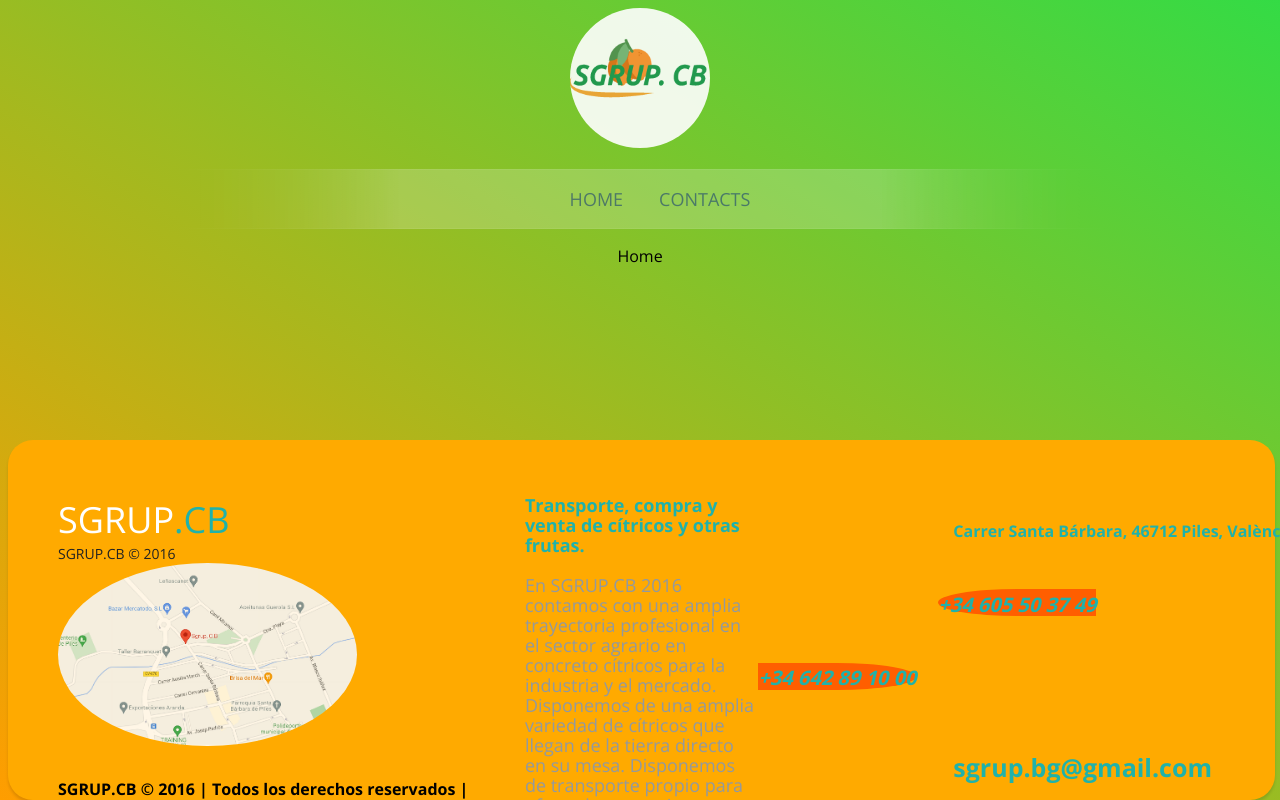
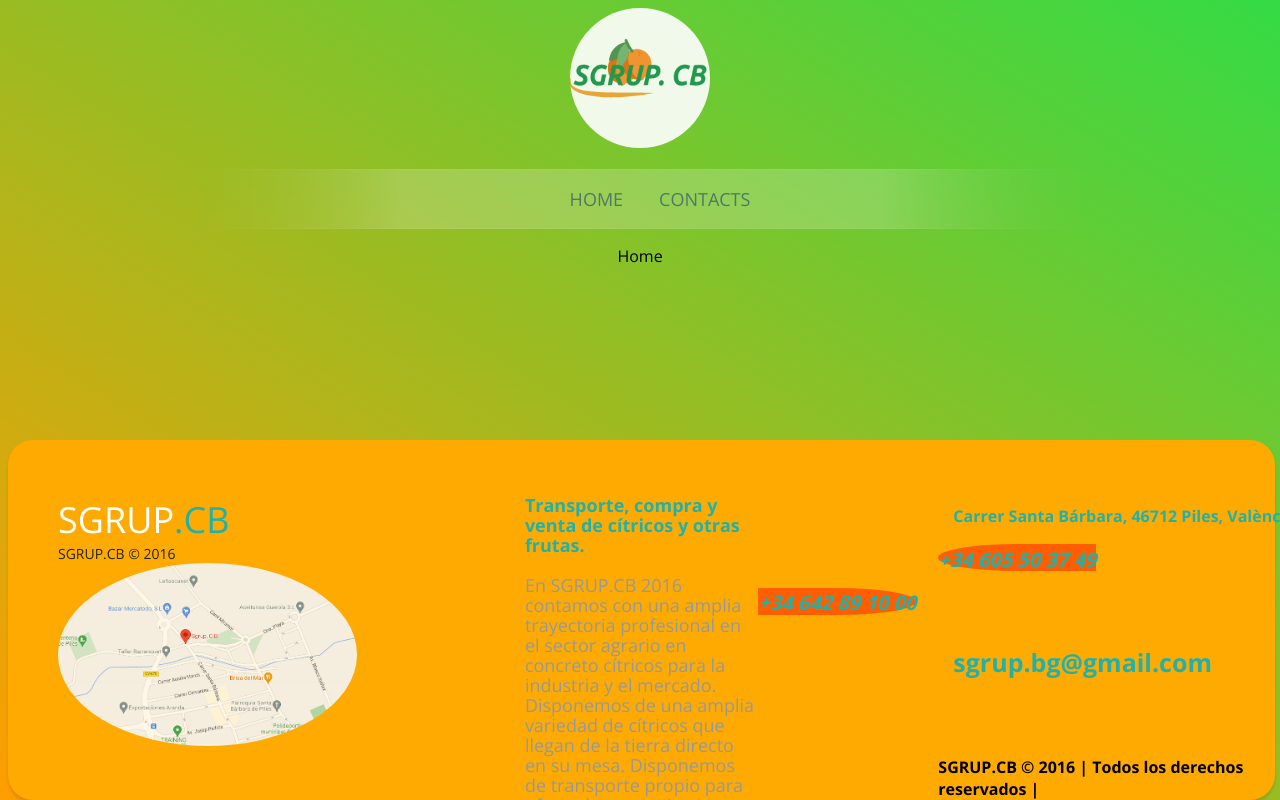
Before and after one commit to DavidJacobin/SGRUP.CB, a React (Create React App) app in the folder my-app/: page / in a window 1280 px wide. Built offline with nearby package versions, Linux system fonts and the light colour scheme.

Commit message:
minor changes

```diff
--- a/my-app/src/components/Footer.js
+++ b/my-app/src/components/Footer.js
@@ -1,6 +1,7 @@
 import React from 'react'
 import '../styles/Footer.css'
 import reactLogo from "../images/maps.png";
+
 
 function Footer() {
     return (
@@ -34,24 +35,29 @@
                         <p><span>Carrer Santa Bárbara, 46712</span> Piles, València, Spain</p>
                     </div>
 
-                    <div>
-                        <i class="fa fa-phone">
 
-                            <p>+34 605 50 37 49</p>
-                            <p> +34 642 89 10 00</p>
-                        </i>
-                    </div>
+
+                        <div>
+                            <i class="fa fa-phone">
+
+                                <p >+34 605 50 37 49</p>
+                                <p> +34 642 89 10 00</p>
+
+                            </i>
+                        </div>
+
 
                     <div>
                         <i class="fa fa-envelope"></i>
                         <p><a href="sgrup.bg@gmail.com">sgrup.bg@gmail.com</a></p>
                     </div>
+                    <div class="copyright">
+                        SGRUP.CB © 2016 | Todos los derechos reservados  |
+                    </div>
 
                 </div>
 
-                <div class="copyright">
-                SGRUP.CB © 2016 | Todos los derechos reservados  |
-                </div>
+
             </footer>
         </div>
     )
--- a/my-app/src/styles/Footer.css
+++ b/my-app/src/styles/Footer.css
@@ -29,8 +29,11 @@
 
 }
 .copyright{
+    text-align: left;
     position: fixed;
+    vertical-align: middle;
     bottom: 0;
+    margin-left: 180px
 }
 
 /* Footer left */
@@ -94,7 +97,7 @@
     height: 88px;
     border-radius: 50%;
     text-align: center;
-    line-height: 72px;
+    line-height: 42px;
     margin: 20px 15px;
     vertical-align: middle;
     margin-left: 180px
```
